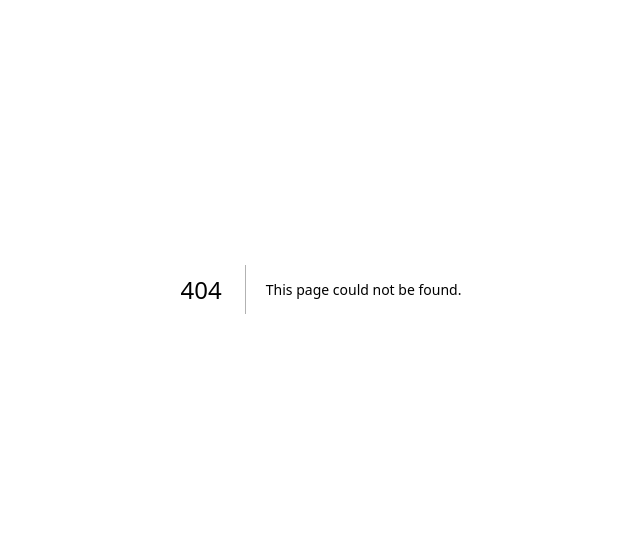
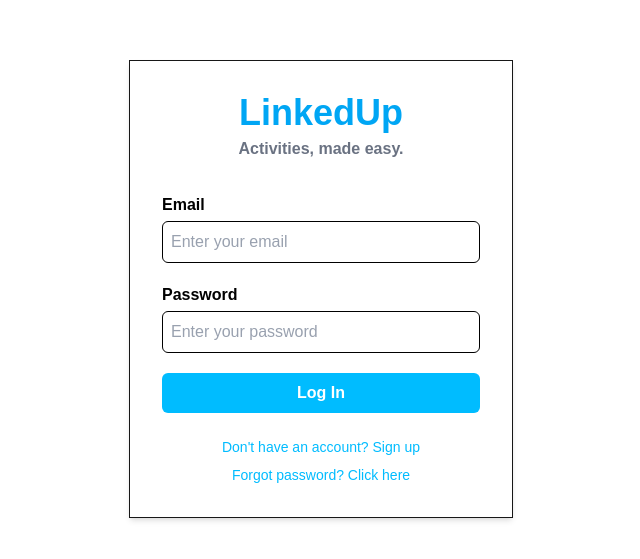
Before and after one commit to JianmingLinUMass/LinkedUp, a Next.js app in the folder linkedup/: page /log-in in a window 1280 px wide. Before the commit this address had no page. Shown: the part 111-670 px from the top of the page, without its empty margins (319-959 px from the left). Built offline with nearby package versions, Linux system fonts and the light colour scheme.

Commit message:
Added frontend ui for the log-in page, as well as adding a dummy sign-up page and a dummy forgot-pass-word page to make sure the links on log-in page is working properly.

```diff
--- /dev/null
+++ b/linkedup/app/forgot-password/page.tsx
@@ -0,0 +1,9 @@
+export default function ForgotPasswordPage() {
+    return(
+        <div className='min-h-screen flex items-center justify-center bg-white'>
+            <h1 className='text-4xl font-bold text-sky-500 text-center mb-1'>
+                Forgot Password Page
+            </h1>
+        </div>
+    );
+}
--- /dev/null
+++ b/linkedup/app/log-in/page.tsx
@@ -0,0 +1,81 @@
+'use client' // turns this file into a client component
+
+import Link from 'next/link';
+import { useState } from 'react';
+
+const links = [
+    {name: "Don't have an account? Sign up", href: '/sign-up'},
+    {name: 'Forgot password? Click here', href: '/forgot-password'}
+];
+
+export default function LoginPage() {
+    const [email, setEmail] = useState('');
+    const [password, setPassword] = useState('');
+
+    const handleSubmitForm = (e: React.FormEvent) => {
+        e.preventDefault();
+
+        // 'command + option + J' to open console in Chrome
+        console.log('Preceed to log in.')
+        console.log('Received email:', email)
+        console.log('Recieved password:', password)
+    }
+
+    return(
+        <div className='min-h-screen flex items-center justify-center bg-white'>
+            <div className='bg-white p-8 rounded-2x1 shadow-md w-full max-w-sm border'>
+                <h1 className='text-4xl font-bold text-sky-500 text-center mb-1'>
+                    LinkedUp
+                </h1>
+                <p className='text-center text-gray-500 mb-8 font-bold'>
+                    Activities, made easy.
+                </p>
+
+                <form onSubmit={handleSubmitForm} className='space-y-5'>
+                    <div>
+                        <label className='block text-black font-bold mb-1'>
+                            Email
+                        </label>
+                        <input type='email' className='w-full border rounded-md p-2 text-black placeholder-gray-400 focus:outline-none focus:ring-2 focus:ring-sky-300'
+                            placeholder='Enter your email'
+                            value={email}
+                            onChange={(e) => setEmail(e.target.value)}
+                            required
+                        />
+                    </div>
+
+                    <div>
+                        <label className='block text-black font-bold mb-1'>
+                            Password
+                        </label>
+                        <input type='password' className='w-full border rounded-md p-2 text-black placeholder-gray-400 focus:outline-none focus:ring-2 focus:ring-sky-300'
+                            placeholder='Enter your password'
+                            value={password}
+                            onChange={(e) => setPassword(e.target.value)}
+                            required
+                        />
+                    </div>
+
+                    <div>
+                        <button type='submit' className='w-full bg-sky-400 hover:bg-sky-500 text-white font-bold py-2 rounded-md transition'>
+                            Log In
+                        </button>
+                    </div>
+                </form>
+
+                <div className='text-center mt-6 space-y-2'>
+                    <p className='text-sm text'>
+                        <Link href={links[0].href} className='text-sky-400 hover:underline'>
+                            {links[0].name}
+                        </Link>
+                    </p>
+                    <p className='text-sm'>
+                        <Link href={links[1].href} className='text-sky-400 hover:underline'>
+                            {links[1].name}
+                        </Link>
+                    </p>
+                </div>
+            </div>
+        </div>
+    );
+}
--- /dev/null
+++ b/linkedup/app/sign-up/page.tsx
@@ -0,0 +1,9 @@
+export default function SignupPage() {
+    return(
+        <div className='min-h-screen flex items-center justify-center bg-white'>
+            <h1 className='text-4xl font-bold text-sky-500 text-center mb-1'>
+                Sign Up Page
+            </h1>
+        </div>
+    );
+}
```
Also changed, not shown: linkedup/package.json (+6 -6 lines).
